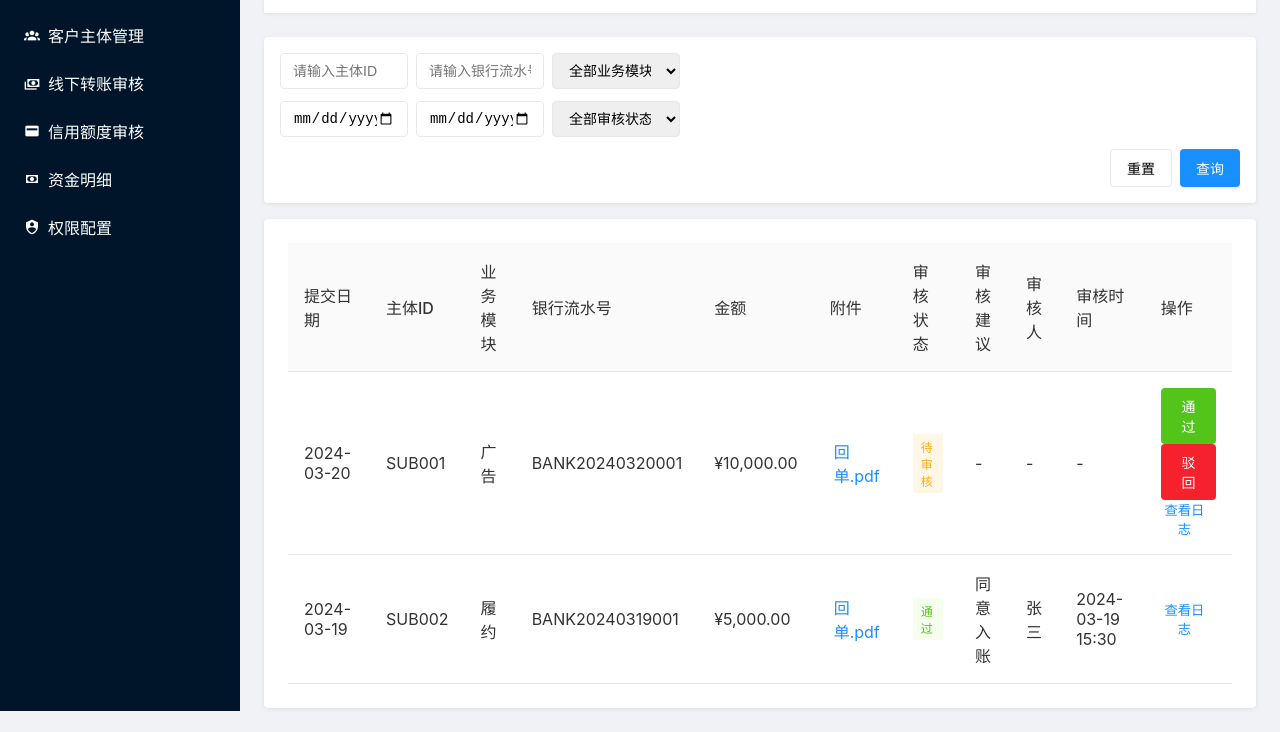
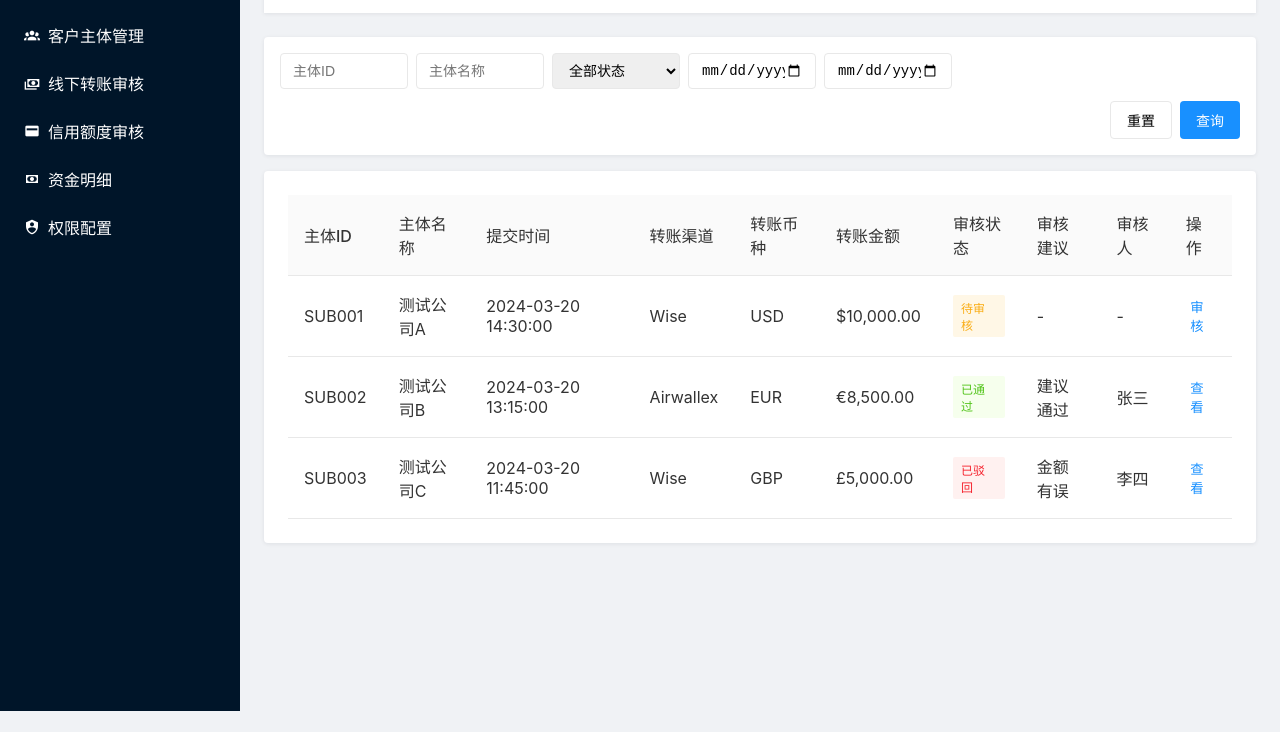
Before and after one commit to TK0918/assets, a plain HTML site: page modules/transfer-review.html in a window 1280 px wide. Shown: the part 89-821 px from the top of the page. After the commit the page ends 800 px from the top, so only its background shows below. Drawn offline with Linux system fonts and the light colour scheme.

Commit message:
Update transfer review page: optimize filters and add new columns

```diff
--- a/modules/transfer-review.html
+++ b/modules/transfer-review.html
@@ -223,6 +223,29 @@
         .attachment-link:hover {
             text-decoration: underline;
         }
+
+        .metric-tooltip {
+            position: relative;
+            cursor: pointer;
+        }
+
+        .tooltip-content {
+            display: none;
+            position: absolute;
+            top: 100%;
+            left: 50%;
+            transform: translateX(-50%);
+            background: #333;
+            color: #fff;
+            padding: 4px 8px;
+            border-radius: 4px;
+            z-index: 1000;
+            white-space: nowrap;
+        }
+
+        .metric-tooltip:hover .tooltip-content {
+            display: block;
+        }
     </style>
 </head>
 <body>
@@ -256,33 +279,24 @@
     <div class="filters">
         <div class="filter-row">
             <div class="filter-item">
-                <input type="text" placeholder="请输入主体ID">
+                <input type="text" placeholder="主体ID">
             </div>
             <div class="filter-item">
-                <input type="text" placeholder="请输入银行流水号">
+                <input type="text" placeholder="主体名称">
             </div>
             <div class="filter-item">
                 <select>
-                    <option value="">全部业务模块</option>
-                    <option value="ad">广告</option>
-                    <option value="fulfillment">履约</option>
+                    <option value="">全部状态</option>
+                    <option value="pending">待审核</option>
+                    <option value="approved">通过</option>
+                    <option value="rejected">驳回</option>
                 </select>
             </div>
-        </div>
-        <div class="filter-row">
             <div class="filter-item">
                 <input type="date" placeholder="开始时间">
             </div>
             <div class="filter-item">
                 <input type="date" placeholder="结束时间">
-            </div>
-            <div class="filter-item">
-                <select>
-                    <option value="">全部审核状态</option>
-                    <option value="pending">待审核</option>
-                    <option value="approved">通过</option>
-                    <option value="rejected">驳回</option>
-                </select>
             </div>
         </div>
         <div class="filter-actions">
@@ -295,60 +309,104 @@
         <table>
             <thead>
                 <tr>
-                    <th>提交日期</th>
-                    <th>主体ID</th>
-                    <th>业务模块</th>
-                    <th>银行流水号</th>
-                    <th>金额</th>
-                    <th>附件</th>
-                    <th>审核状态</th>
-                    <th>审核建议</th>
-                    <th>审核人</th>
-                    <th>审核时间</th>
+                    <th>
+                        <div class="metric-tooltip">
+                            主体ID
+                            <div class="tooltip-content">客户主体的唯一标识符</div>
+                        </div>
+                    </th>
+                    <th>
+                        <div class="metric-tooltip">
+                            主体名称
+                            <div class="tooltip-content">客户主体的名称</div>
+                        </div>
+                    </th>
+                    <th>
+                        <div class="metric-tooltip">
+                            提交时间
+                            <div class="tooltip-content">转账申请的提交时间</div>
+                        </div>
+                    </th>
+                    <th>
+                        <div class="metric-tooltip">
+                            转账渠道
+                            <div class="tooltip-content">客户使用的转账渠道（如Wise、Airwallex等）</div>
+                        </div>
+                    </th>
+                    <th>
+                        <div class="metric-tooltip">
+                            转账币种
+                            <div class="tooltip-content">转账使用的货币类型</div>
+                        </div>
+                    </th>
+                    <th>
+                        <div class="metric-tooltip">
+                            转账金额
+                            <div class="tooltip-content">转账的具体金额</div>
+                        </div>
+                    </th>
+                    <th>
+                        <div class="metric-tooltip">
+                            审核状态
+                            <div class="tooltip-content">当前转账申请的审核状态</div>
+                        </div>
+                    </th>
+                    <th>
+                        <div class="metric-tooltip">
+                            审核建议
+                            <div class="tooltip-content">审核人员给出的处理建议</div>
+                        </div>
+                    </th>
+                    <th>
+                        <div class="metric-tooltip">
+                            审核人
+                            <div class="tooltip-content">执行审核操作的人员</div>
+                        </div>
+                    </th>
                     <th>操作</th>
                 </tr>
             </thead>
             <tbody>
                 <tr>
-                    <td>2024-03-20</td>
                     <td>SUB001</td>
-                    <td>广告</td>
-                    <td>BANK20240320001</td>
-                    <td>¥10,000.00</td>
-                    <td>
-                        <a href="#" class="attachment-link">
-                            <i class="mdi mdi-file-pdf"></i>
-                            回单.pdf
-                        </a>
-                    </td>
+                    <td>测试公司A</td>
+                    <td>2024-03-20 14:30:00</td>
+                    <td>Wise</td>
+                    <td>USD</td>
+                    <td class="amount positive">$10,000.00</td>
                     <td><span class="status-tag status-pending">待审核</span></td>
                     <td>-</td>
                     <td>-</td>
-                    <td>-</td>
                     <td>
-                        <button class="btn btn-success">通过</button>
-                        <button class="btn btn-error">驳回</button>
-                        <button class="action-btn">查看日志</button>
+                        <button class="action-btn">审核</button>
                     </td>
                 </tr>
                 <tr>
-                    <td>2024-03-19</td>
                     <td>SUB002</td>
-                    <td>履约</td>
-                    <td>BANK20240319001</td>
-                    <td>¥5,000.00</td>
+                    <td>测试公司B</td>
+                    <td>2024-03-20 13:15:00</td>
+                    <td>Airwallex</td>
+                    <td>EUR</td>
+                    <td class="amount positive">€8,500.00</td>
+                    <td><span class="status-tag status-approved">已通过</span></td>
+                    <td>建议通过</td>
+                    <td>张三</td>
                     <td>
-                        <a href="#" class="attachment-link">
-                            <i class="mdi mdi-file-pdf"></i>
-                            回单.pdf
-                        </a>
+                        <button class="action-btn">查看</button>
                     </td>
-                    <td><span class="status-tag status-approved">通过</span></td>
-                    <td>同意入账</td>
-                    <td>张三</td>
-                    <td>2024-03-19 15:30</td>
+                </tr>
+                <tr>
+                    <td>SUB003</td>
+                    <td>测试公司C</td>
+                    <td>2024-03-20 11:45:00</td>
+                    <td>Wise</td>
+                    <td>GBP</td>
+                    <td class="amount positive">£5,000.00</td>
+                    <td><span class="status-tag status-rejected">已驳回</span></td>
+                    <td>金额有误</td>
+                    <td>李四</td>
                     <td>
-                        <button class="action-btn">查看日志</button>
+                        <button class="action-btn">查看</button>
                     </td>
                 </tr>
             </tbody>
```
